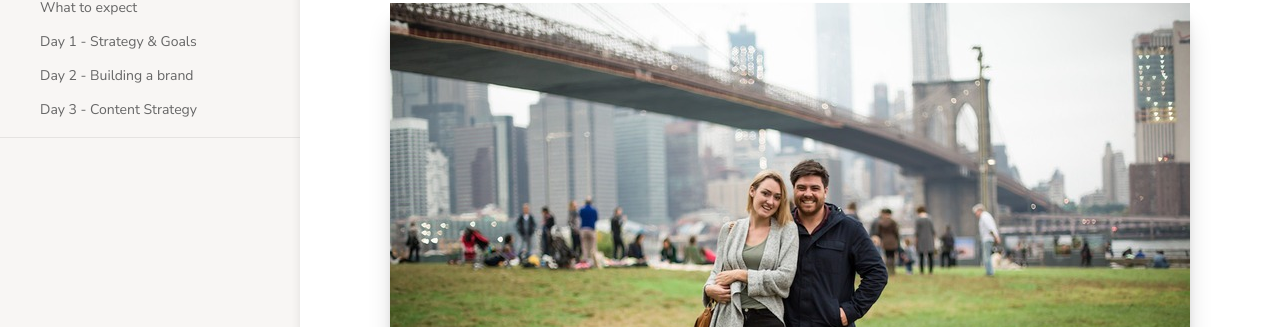
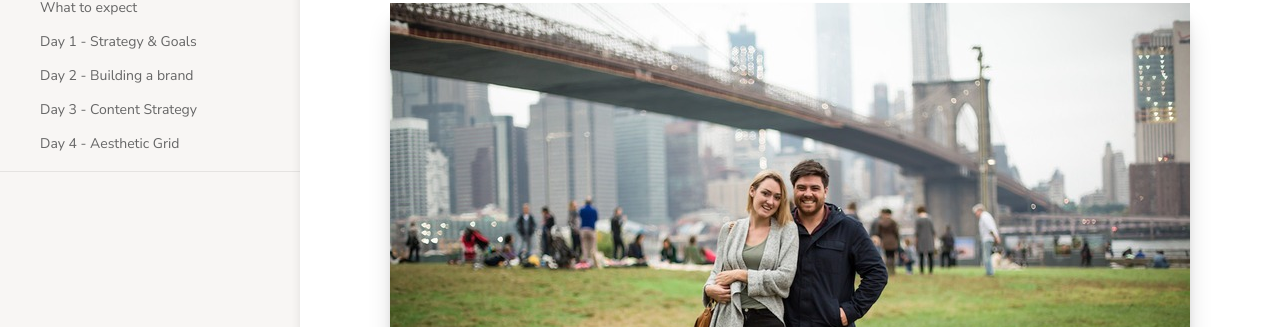
Before and after one commit to tinamayswinkels/7-day-instagram, a Jekyll site: the page built from index.md, in a window 1280 px wide and 900 px high. Shown: the part 230-557 px from the top of the window. Built offline with Jekyll 4.4.1, drawn with Linux system fonts in a browser that asks for light colours; nearby versions of some CDN libraries.

Commit message:
Updated '_docs/a-7-Day-Challenge/day-4---aesthetics.md' via CloudCannon

```diff
--- a/_docs/a-7-Day-Challenge/day-4---aesthetics.md
+++ b/_docs/a-7-Day-Challenge/day-4---aesthetics.md
@@ -2,7 +2,8 @@
 title: Day 4 - Aesthetic Grid
 category: 7 Day Challenge
 order: 4
-published: false
+published: true
+permalink: /day-4
 ---
 
 There is a reason that we tackle aesthetics after strategy – it's easy to get so caught up in having a 'pretty' instagram feed that we forgot about what we're trying to achieve.&nbsp;
```
